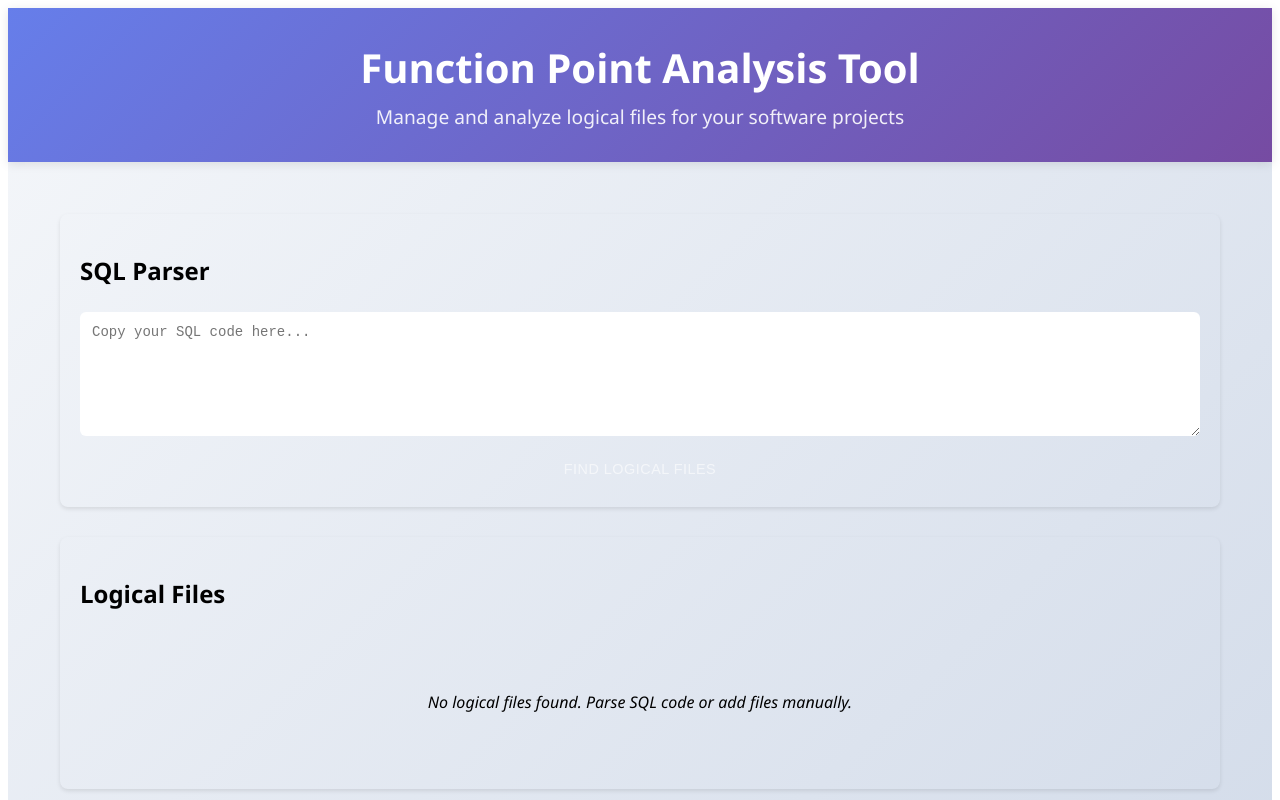
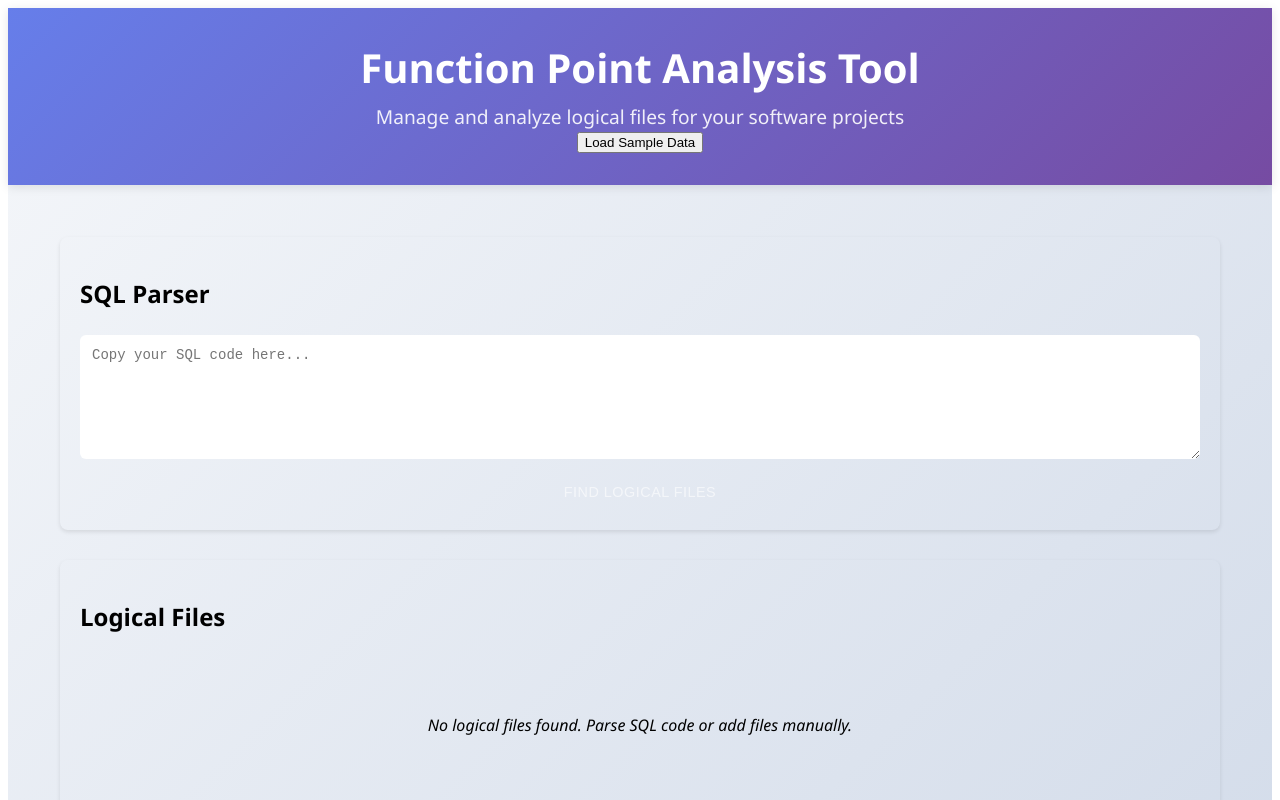
Before and after one commit to Paulo-Vinicius-m/Simple_FPs, a Vue app: page / in a window 1280 px wide. Shown: the top 800 px of the page. Built offline with nearby package versions, Linux system fonts and the light colour scheme.

Commit message:
FEAT button to load sample data

```diff
--- a/src/App.vue
+++ b/src/App.vue
@@ -3,12 +3,16 @@
     <header class="app-header">
       <h1>Function Point Analysis Tool</h1>
       <p>Manage and analyze logical files for your software projects</p>
+      <button @click="loadSampleData" class="load-sample-data">
+        Load Sample Data
+      </button>
     </header>
 
     <main class="app-main">
       <!-- LogicalFiles Component Usage -->
       <LogicalFiles
         :FPA="fpaInstance"
+        :triggerRefresh="refreshLFs"
         @refreshLFs="handleLFsUpdate"
       />
 
@@ -85,7 +89,7 @@ export default defineComponent({
 
     // Event handlers
     const handleLFsUpdate = (): void => {
-      console.log('Logical files updated:', currentLogicalFiles.value);
+      console.log('Logical files updated:', fpaInstance.getLFs());
       lastUpdateTime.value = new Date().toLocaleTimeString();
       refreshLFs.value++;
     };
@@ -103,24 +107,34 @@ export default defineComponent({
     // Sample data for testing (optional)
     const loadSampleData = (): void => {
       const sampleSQL = `
-        CREATE TABLE IF NOT EXISTS "Users" (
+        CREATE TABLE IF NOT EXISTS "Mensagem_Inicial" (
             "id" INTEGER NOT NULL UNIQUE,
-            "username" TEXT NOT NULL,
-            "email" TEXT NOT NULL,
-            "created_at" DATETIME DEFAULT CURRENT_TIMESTAMP,
+            "Texto" TEXT,
             PRIMARY KEY("id")
-        );
-
-        CREATE TABLE IF NOT EXISTS "Posts" (
+          );
+          CREATE TABLE IF NOT EXISTS "Categoria" (
             "id" INTEGER NOT NULL UNIQUE,
-            "user_id" INTEGER NOT NULL,
-            "title" TEXT NOT NULL,
-            "content" TEXT,
-            "published" BOOLEAN DEFAULT FALSE,
-            "created_at" DATETIME DEFAULT CURRENT_TIMESTAMP,
+            "Nome_da_categoria" TEXT,
+            PRIMARY KEY("id")
+          );
+          CREATE TABLE IF NOT EXISTS "Mensagem_da_categoria" (
+            "id" INTEGER NOT NULL UNIQUE,
+            "ID_Categoria" INTEGER,
+            "Texto" TEXT,
+            "Resposta" TEXT,
             PRIMARY KEY("id"),
-            FOREIGN KEY("user_id") REFERENCES "Users"("id")
-        );
+            FOREIGN KEY ("id") REFERENCES "Categoria"("id")
+            ON UPDATE NO ACTION ON DELETE NO ACTION
+          );
+          CREATE TABLE IF NOT EXISTS "Acao" (
+            "id" INTEGER NOT NULL UNIQUE,
+            "tipo" TEXT,
+            "Valor" TEXT,
+            "Mensagem" INTEGER,
+            PRIMARY KEY("id"),
+            FOREIGN KEY ("Mensagem") REFERENCES "Mensagem_da_categoria"("id")
+            ON UPDATE NO ACTION ON DELETE NO ACTION
+          );
       `;
 
       fpaInstance.readSQL(sampleSQL);
--- a/src/components/LogicalFiles.vue
+++ b/src/components/LogicalFiles.vue
@@ -280,7 +280,8 @@ export default defineComponent({
          * Triggers update when parent component requests refresh
          */
         watch(() => props.triggerRefresh, () => {
-            outdatedLFs();
+            forceUpdate.value++;
+            initializeDataElementInputs();
         });
 
         /**
@@ -353,7 +354,7 @@ export default defineComponent({
             <div v-else class="logical-files-grid">
                 <table
                     v-for="lf in logicalFiles"
-                    :key="lf.name"
+                    :key="lf?.name"
                     class="logical-file-table"
                 >
                     <!-- Table Header -->
```
